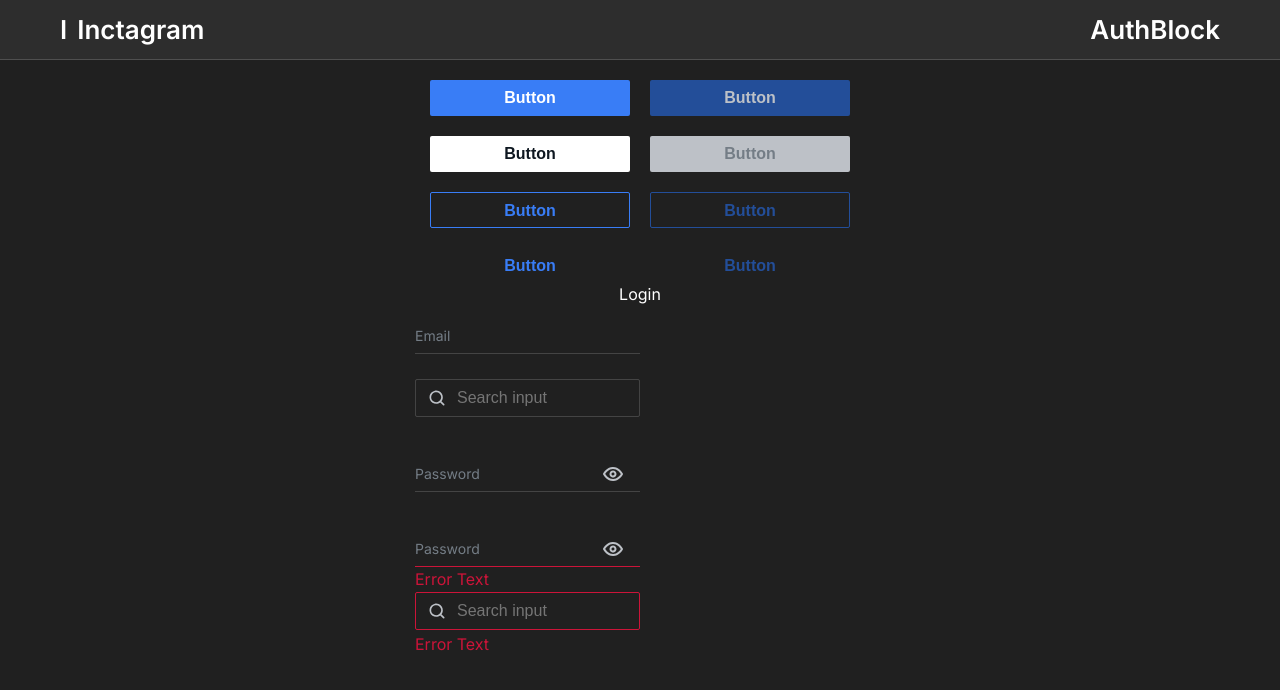
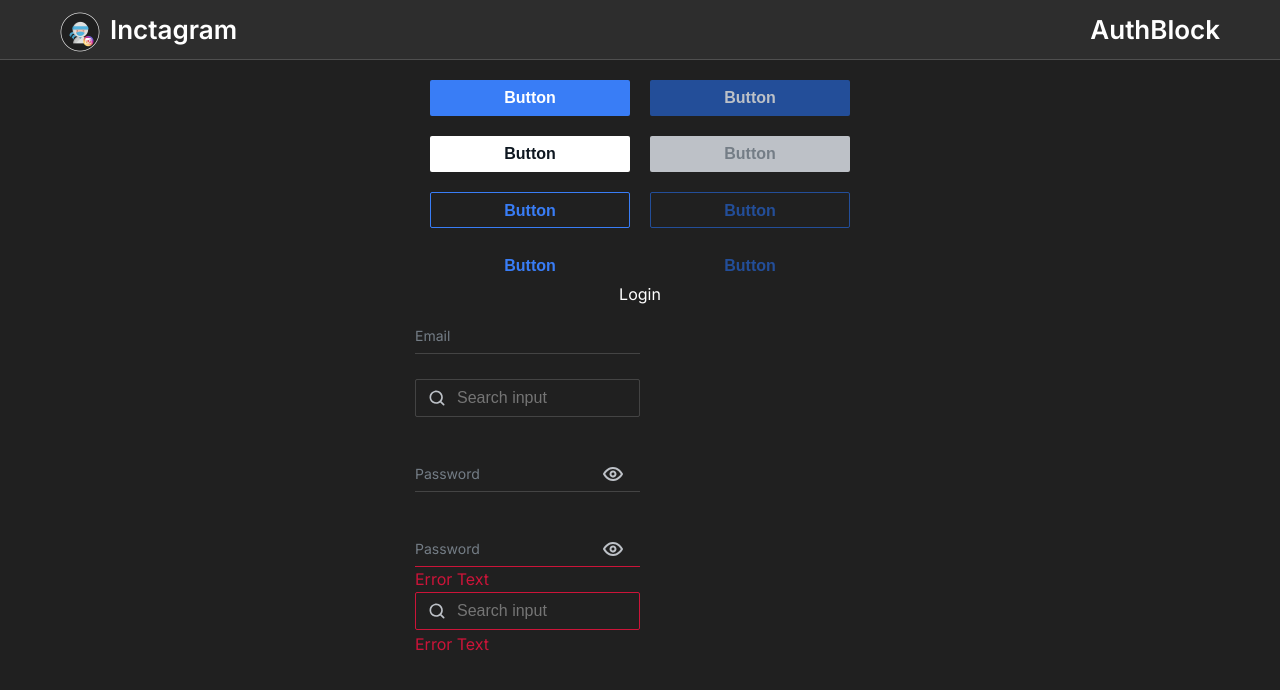
Before and after one commit to Crash2022/Inctagram, a Next.js app: page / in a window 1280 px wide. Shown: the top 690 px of the page. Built offline with nearby package versions, Linux system fonts and the light colour scheme.

Commit message:
refactor: Header styles v2

```diff
--- a/src/components/Header/Header.module.scss
+++ b/src/components/Header/Header.module.scss
@@ -11,10 +11,10 @@
         max-width: var(--layout-width);
         padding: 12px 60px;
         margin: 0 auto;
-        @include flexBetween;
+        @include flexOnlyBetween;
 
         .header_logo {
-            @include flexBetween;
+            display: flex;
             gap: 10px;
 
             .logo {
--- a/src/components/Header/Header.tsx
+++ b/src/components/Header/Header.tsx
@@ -1,30 +1,18 @@
 import cls from './Header.module.scss';
 import Image from 'next/image';
-import LogoIcon from '../../../public/assets/images/logo.png'
+import LogoIcon from '../../../public/assets/images/logo.png';
 
 export const Header = () => {
-
     return (
         <header className={cls.headerWrapper}>
             <div className={cls.header}>
                 <div className={cls.header_logo}>
                     <div className={cls.logo}>
-                        I
-
-                        {/*<img src={LogoIcon} alt="logo-icon"/>*/}
-
-                        {/*<Image*/}
-                        {/*    src={'/../../public/assets/images/logo.png'}*/}
-                        {/*    alt={'home-icon'}*/}
-                        {/*    width={24}*/}
-                        {/*    height={24}*/}
-                        {/*/>*/}
+                        <Image src={LogoIcon} alt={'home-icon'} width={40} height={40} />
                     </div>
                     <div className={cls.title}>Inctagram</div>
                 </div>
-                <div className={cls.auth}>
-                    AuthBlock
-                </div>
+                <div className={cls.auth}>AuthBlock</div>
             </div>
         </header>
     );
--- a/src/pages/login/index.tsx
+++ b/src/pages/login/index.tsx
@@ -26,5 +26,6 @@ const Login: NextPageWithLayout = () => {
         </>
     );
 };
+
 Login.getLayout = getLayout;
 export default Login;
```
